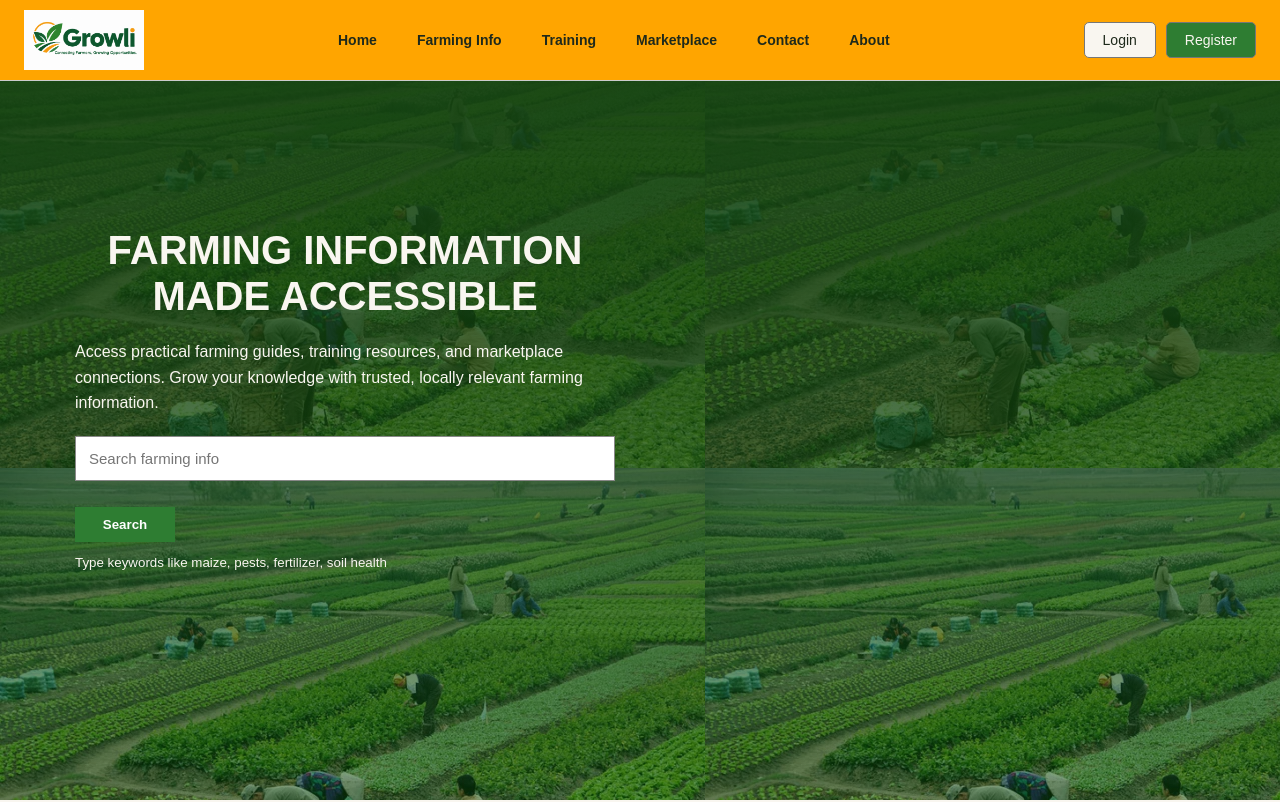
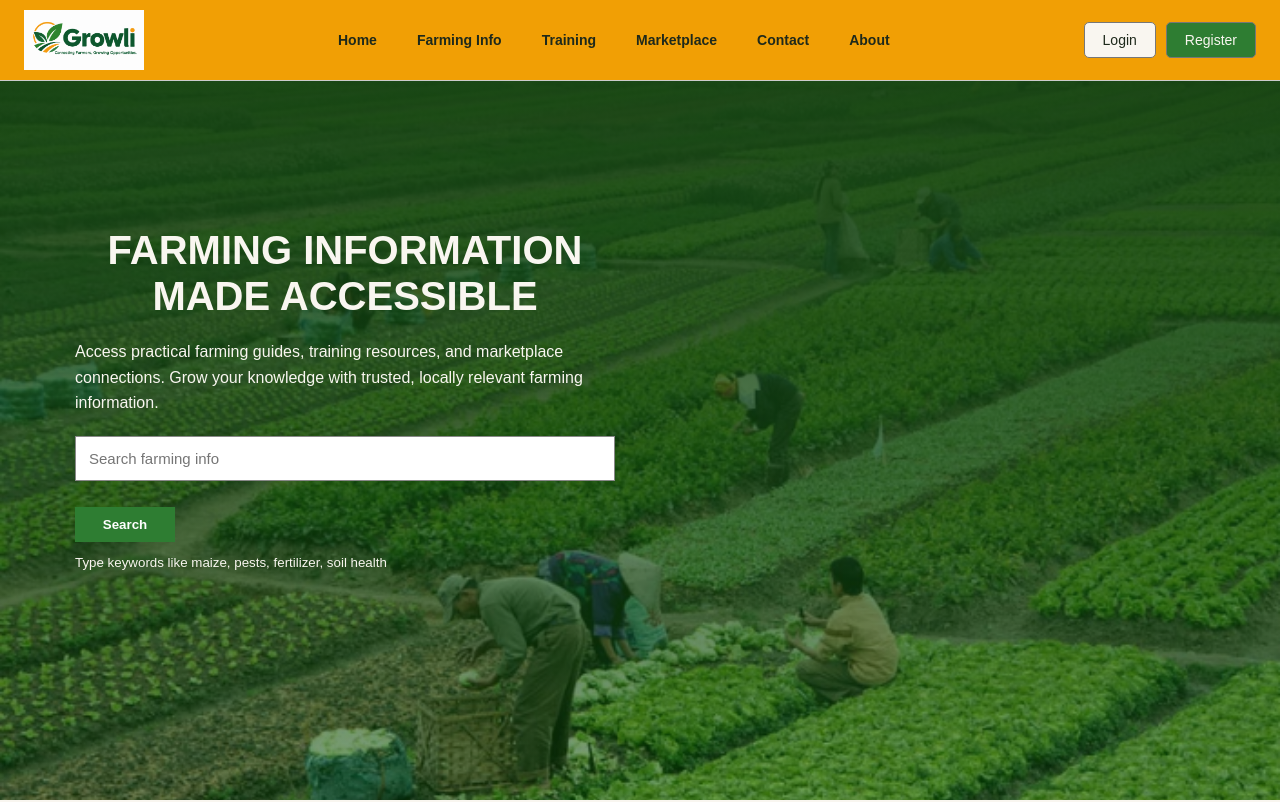
Before and after one commit to oliaschimanda-commits/growli, a website: page src/frontend/index.html in a window 1280 px wide. Shown: the top 802 px of the page. Drawn offline with Linux system fonts and the light colour scheme.

Commit message:
added background no repeat

```diff
--- a/src/frontend/style/style.css
+++ b/src/frontend/style/style.css
@@ -2,7 +2,7 @@
     --primary-color: #2e7d32;
     --secondary-color: #43a047;
     --warm-cream: #f9f6f0;
-    --harvest-gold: #ffa726;
+    --harvest-gold: rgb(241, 159, 5);
     --harvest-gold-light: #fab650;
     --deep-charcoal: #1e291b;
     --gray: #777;
@@ -69,7 +69,7 @@ nav {
     position: fixed;
     top: 0;
     left: 0;
-    background: orange;
+    background: var(--harvest-gold);
     z-index: 1000;
     text-decoration: none;
 }
@@ -191,6 +191,8 @@ nav .logo img {
     gap: 50px;
     align-items: center;
     background: linear-gradient(rgb(21, 66, 16), rgba(9, 73, 7, 0.521)), url('../images/bigfarm.webp');
+    background-repeat: no-repeat;
+    background-size: cover;
 }
 
 .hero-search {
```
